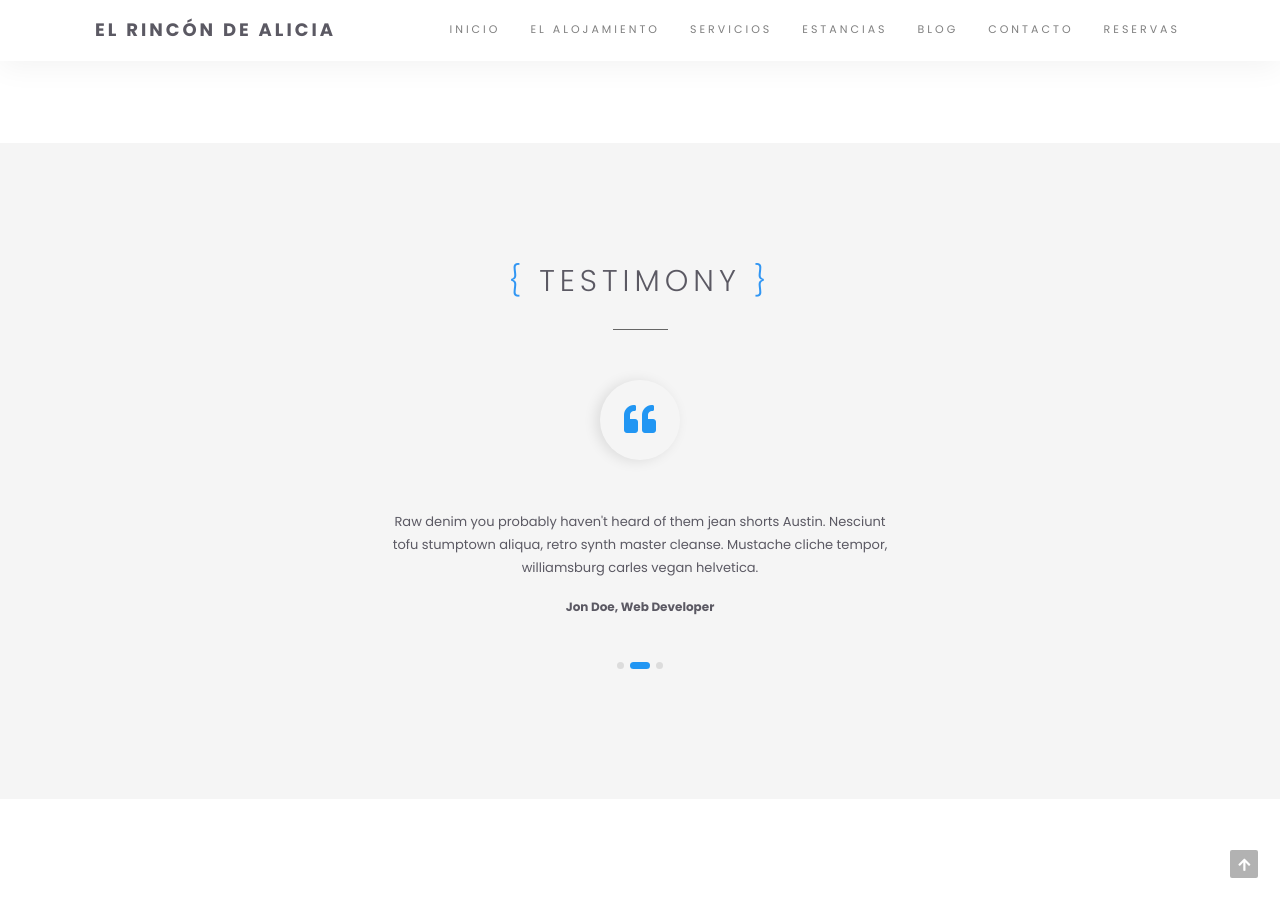
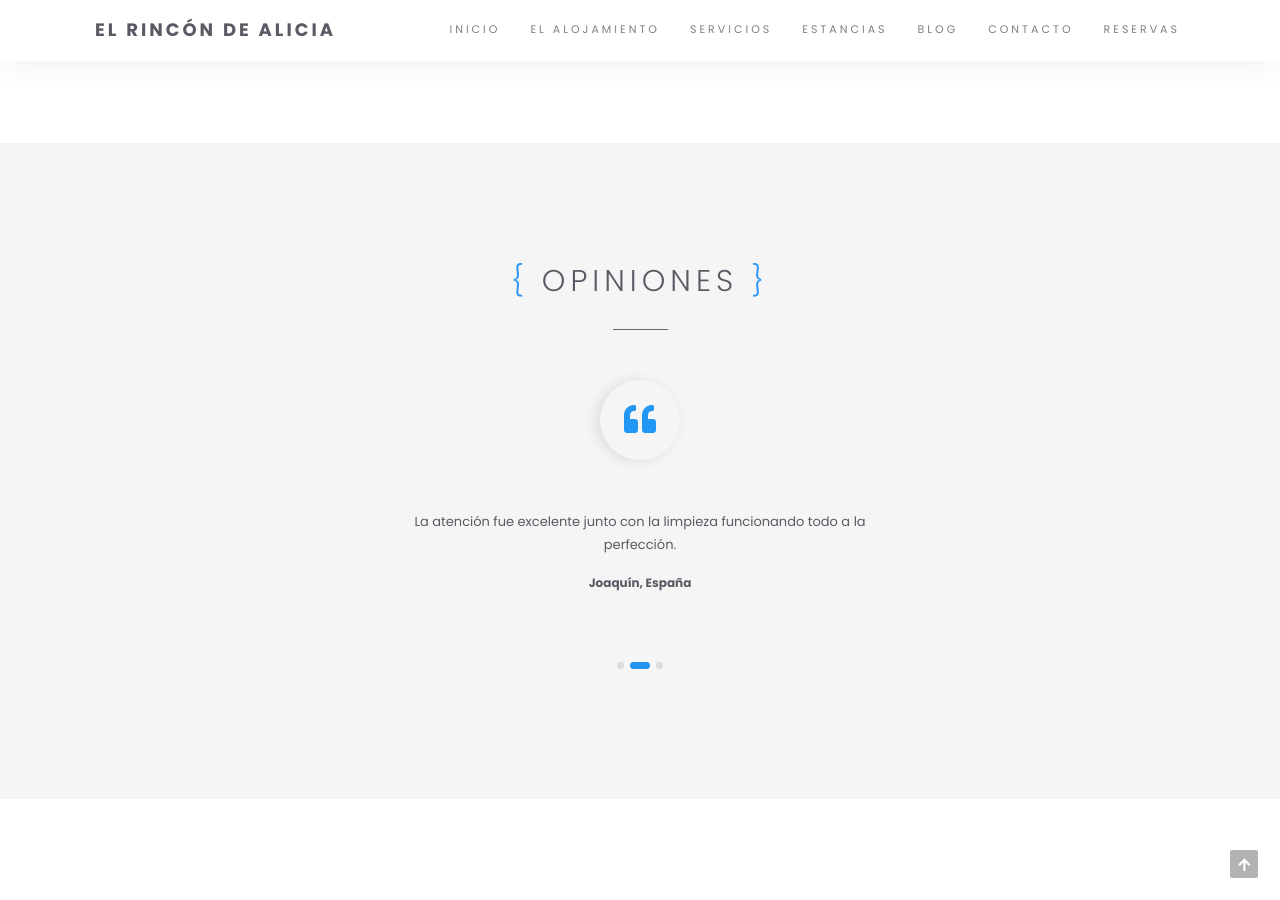
Before and after one commit to kecho05/elrincondealicia, a Jekyll site: the page built from index.html, in a window 1280 px wide and 900 px high, scrolled down 3457 px. Built offline with Jekyll 4.4.1, drawn with Linux system fonts in a browser that asks for light colours.

Commit message:
Update index.html

```diff
--- a/index.html
+++ b/index.html
@@ -406,7 +406,7 @@ layout: default
 		<div class="container">
 
 			<div class="module-header wow fadeInUp">
-				<h2 class="module-title"> Testimony </h2>
+				<h2 class="module-title"> Opiniones </h2>
 				<div class="module-line"></div>
 			</div>
 
@@ -420,16 +420,16 @@ layout: default
 
 					<div class="testimonials owl-carousel wow fadeInUp">
 						<div class="single-testimonials">
-							<p>Raw denim you probably haven't heard of them jean shorts Austin. Nesciunt tofu stumptown aliqua, retro synth master cleanse. Mustache cliche tempor, williamsburg carles vegan helvetica.</p>
-							<span>Jon Doe, Web Developer</span>
+							<p>La casa es muy grande y bonita, muy cómoda y agradable la estancia. Concha muy amable y atenta. Hicimos barbacoa y en la casa había los utensilios necesarios (excepto el carbón).</p>
+							<span>Isabel, España</span>
 						</div>
 						<div class="single-testimonials">
-							<p>Raw denim you probably haven't heard of them jean shorts Austin. Nesciunt tofu stumptown aliqua, retro synth master cleanse. Mustache cliche tempor, williamsburg carles vegan helvetica.</p>
-							<span>Jon Doe, Web Developer</span>
+							<p>La atención fue excelente junto con la limpieza funcionando todo a la perfección.</p>
+							<span>Joaquín, España</span>
 						</div>
 						<div class="single-testimonials">
-							<p>Raw denim you probably haven't heard of them jean shorts Austin. Nesciunt tofu stumptown aliqua, retro synth master cleanse. Mustache cliche tempor, williamsburg carles vegan helvetica.</p>
-							<span>Jon Doe, Web Developer</span>
+							<p>La casa está muy bien equipada. Todo muy limpio. Las camas muy cómodas. Estuvimos muy agusto. Muy tranquilo.</p>
+							<span>Carmen, España</span>
 						</div>
 					</div>
 
```
